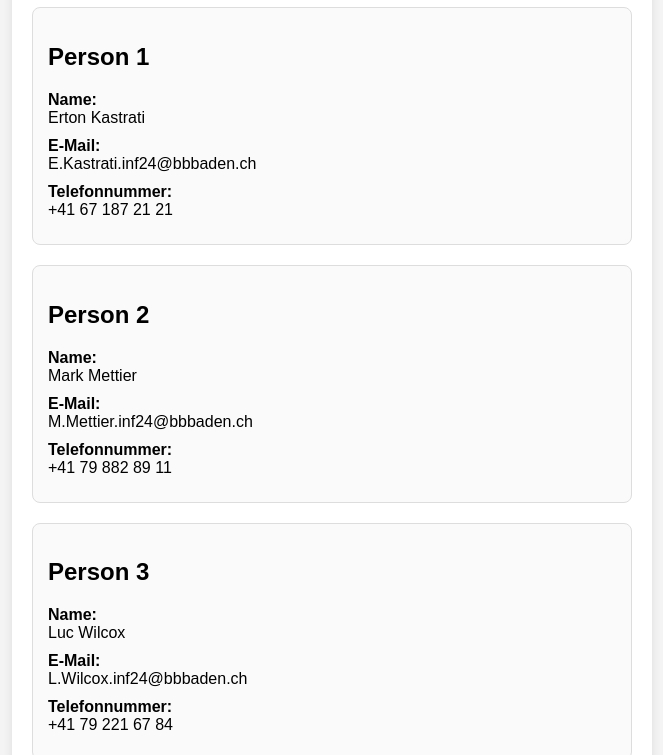
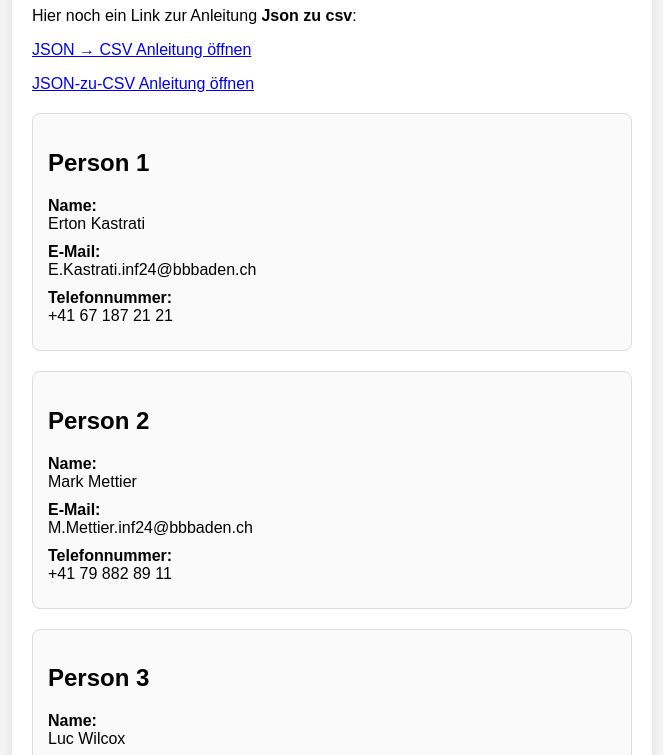
Before and after one commit to Minato-960/Support-Website, a plain HTML site: page index.html in a window 1280 px wide. Shown: the part 133-888 px from the top of the page, without its empty margins (308-971 px from the left). Drawn offline with Linux system fonts and the light colour scheme.

Commit message:
Added youtube link

```diff
--- a/index.html
+++ b/index.html
@@ -42,6 +42,9 @@
 <body>
     <div class="container">
         <h1>Support – Kontaktpersonen</h1>
+        <p>Hier noch ein Link zur Anleitung <strong>Json zu csv</strong>:</p>
+        <a href="https://www.youtube.com/watch?v=EoQOpsIXmUk&pp=ygUVQW5sZWl0dW5nIEpzb24genUgY3N2" target="_blank">JSON → CSV Anleitung öffnen</a>
+        <p><a href="#">JSON-zu-CSV Anleitung öffnen</a></p>
 
         <div class="person">
             <h2>Person 1</h2>
```
